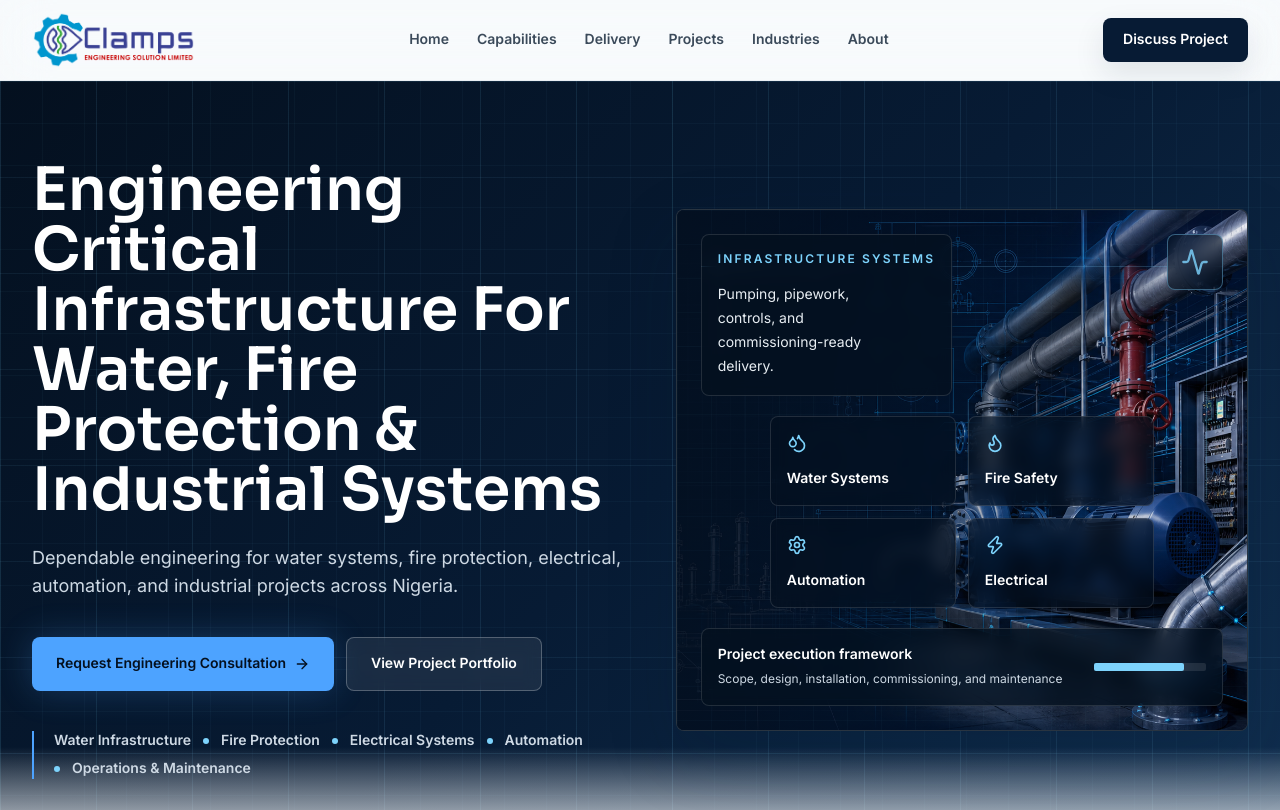
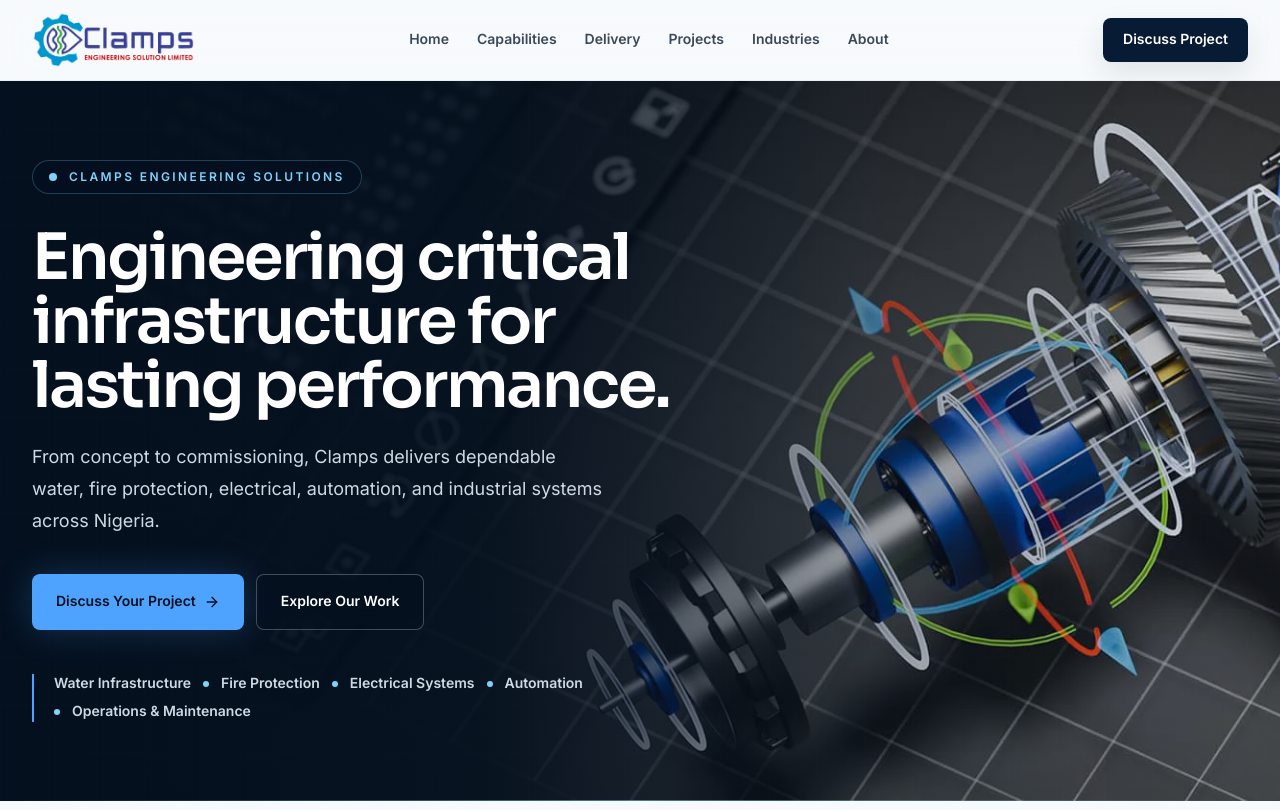
Before and after one commit to micha-tech/clampsweb, a Next.js app: page / in a window 1280 px wide. Shown: the top 810 px of the page. Built offline with nearby package versions, Linux system fonts and the light colour scheme.

Commit message:
hero banner

```diff
--- a/src/app/page.tsx
+++ b/src/app/page.tsx
@@ -3,7 +3,6 @@
 import Link from "next/link";
 import { CTASection } from "@/components/cta-section";
 import { FadeIn, MotionCard } from "@/components/motion";
-import { HeroVisual } from "@/components/hero-visual";
 import { ProjectCard } from "@/components/project-card";
 import { SectionHeader } from "@/components/section-header";
 import { ServiceCard } from "@/components/service-card";
@@ -21,44 +20,76 @@
 export default function Home() {
   return (
     <main>
-      <section id="home" className="industrial-bg relative overflow-hidden">
-        <div className="absolute inset-0 bg-engineering-grid bg-[length:42px_42px] opacity-35" />
-        <div className="absolute inset-x-0 bottom-0 h-28 bg-gradient-to-t from-steel-50 to-transparent" />
-        <div className="section-shell relative grid min-h-[calc(100vh-5rem)] items-center gap-12 py-16 lg:grid-cols-[1.02fr_0.98fr] lg:py-20">
-          <div className="min-w-0 max-w-3xl">
+      <section
+        id="home"
+        className="relative isolate min-h-[calc(100svh-5rem)] overflow-hidden bg-navy-950"
+      >
+        <Image
+          src="/mechanical-engineering-hero.webp"
+          alt="3D mechanical assembly being developed in engineering design software"
+          fill
+          priority
+          sizes="100vw"
+          className="-z-30 object-cover object-[66%_center] sm:object-[62%_center] lg:object-center"
+        />
+        <div className="absolute inset-0 -z-20 bg-[linear-gradient(90deg,rgba(4,16,31,0.98)_0%,rgba(4,16,31,0.9)_38%,rgba(4,16,31,0.36)_68%,rgba(4,16,31,0.1)_100%)]" />
+        <div className="absolute inset-0 -z-20 bg-navy-950/35 lg:hidden" />
+        <div className="absolute inset-0 -z-20 bg-[linear-gradient(0deg,rgba(4,16,31,0.82)_0%,transparent_44%,rgba(4,16,31,0.15)_100%)] lg:hidden" />
+        <div className="absolute inset-0 -z-10 bg-engineering-grid bg-[length:48px_48px] opacity-[0.09]" />
+        <div className="absolute inset-x-0 bottom-0 h-px bg-gradient-to-r from-transparent via-clamps-cyan/50 to-transparent" />
+
+        <div className="section-shell flex min-h-[calc(100svh-5rem)] items-center py-14 sm:py-16">
+          <div className="w-full max-w-3xl lg:max-w-[46rem]">
             <FadeIn>
-              <h1 className="font-display text-3xl font-semibold leading-tight text-white sm:text-5xl lg:text-6xl">
-                Engineering Critical Infrastructure For Water, Fire Protection
-                & Industrial Systems
+              <div className="inline-flex items-center gap-3 rounded-full border border-clamps-cyan/25 bg-navy-950/45 px-4 py-2 backdrop-blur-md">
+                <span className="relative flex h-2 w-2" aria-hidden>
+                  <span className="absolute inline-flex h-full w-full animate-ping rounded-full bg-clamps-cyan opacity-50" />
+                  <span className="relative inline-flex h-2 w-2 rounded-full bg-clamps-cyan" />
+                </span>
+                <p className="text-[0.68rem] font-semibold uppercase tracking-[0.2em] text-clamps-cyan sm:text-xs">
+                  Clamps Engineering Solutions
+                </p>
+              </div>
+            </FadeIn>
+            <FadeIn>
+              <h1 className="mt-6 max-w-[18ch] font-display text-[2.45rem] font-semibold leading-[1.06] tracking-[-0.035em] text-white sm:mt-8 sm:text-6xl lg:text-[4rem]">
+                Engineering critical infrastructure for lasting performance.
               </h1>
             </FadeIn>
             <FadeIn delay={0.08}>
-              <p className="mt-6 max-w-2xl text-base leading-8 text-steel-200 sm:text-lg">
-                Dependable engineering for water systems, fire protection,
-                electrical, automation, and industrial projects across Nigeria.
+              <p className="mt-6 max-w-xl text-base leading-7 text-steel-200 sm:text-lg sm:leading-8">
+                From concept to commissioning, Clamps delivers dependable water,
+                fire protection, electrical, automation, and industrial systems
+                across Nigeria.
               </p>
             </FadeIn>
             <FadeIn delay={0.14}>
-              <div className="mt-9 flex flex-col gap-3 sm:flex-row">
+              <div className="mt-8 flex flex-col gap-3 sm:mt-9 sm:flex-row">
                 <Link
                   href="/request-quote"
-                  className="focus-ring inline-flex items-center justify-center gap-2 rounded-lg bg-clamps-blue px-6 py-4 text-sm font-semibold text-navy-950 shadow-glow-blue transition hover:bg-clamps-cyan"
+                  className="focus-ring group inline-flex min-h-14 items-center justify-center gap-2 rounded-lg bg-clamps-blue px-6 py-4 text-sm font-semibold text-navy-950 shadow-glow-blue transition hover:bg-clamps-cyan"
                 >
-                  Request Engineering Consultation
-                  <ArrowRight aria-hidden className="h-4 w-4" />
+                  Discuss Your Project
+                  <ArrowRight
+                    aria-hidden
+                    className="h-4 w-4 transition-transform group-hover:translate-x-1"
+                  />
                 </Link>
                 <Link
                   href="/#projects"
-                  className="focus-ring hidden items-center justify-center rounded-lg border border-white/25 bg-white/[0.08] px-6 py-4 text-sm font-semibold text-white backdrop-blur transition hover:border-clamps-cyan hover:bg-white/[0.12] sm:inline-flex"
+                  className="focus-ring inline-flex min-h-14 items-center justify-center rounded-lg border border-white/25 bg-navy-950/35 px-6 py-4 text-sm font-semibold text-white backdrop-blur-md transition hover:border-clamps-cyan hover:bg-white/[0.1]"
                 >
-                  View Project Portfolio
+                  Explore Our Work
                 </Link>
               </div>
             </FadeIn>
             <FadeIn delay={0.2}>
-              <div className="mt-10 flex flex-wrap items-center gap-x-3 gap-y-2 border-l-2 border-clamps-blue pl-5 text-sm font-semibold text-steel-200">
+              <div className="mt-9 flex flex-wrap items-center gap-x-3 gap-y-2 border-l-2 border-clamps-blue pl-4 text-xs font-semibold text-steel-200 sm:mt-11 sm:pl-5 sm:text-sm">
                 {trustRibbon.map((item, index) => (
-                  <span key={item} className="inline-flex items-center gap-3">
+                  <span
+                    key={item}
+                    className={`items-center gap-3 ${index > 2 ? "hidden sm:inline-flex" : "inline-flex"}`}
+                  >
                     {index > 0 ? (
                       <span className="h-1.5 w-1.5 rounded-full bg-clamps-cyan" />
                     ) : null}
@@ -68,8 +99,6 @@
               </div>
             </FadeIn>
           </div>
-
-          <HeroVisual />
         </div>
       </section>
 
```
Also changed, not shown: public/mechanical-engineering-hero.webp (added).
